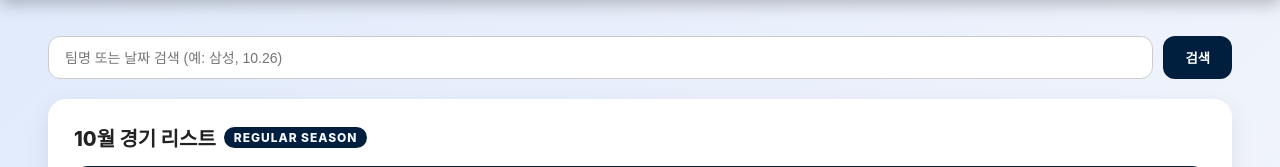
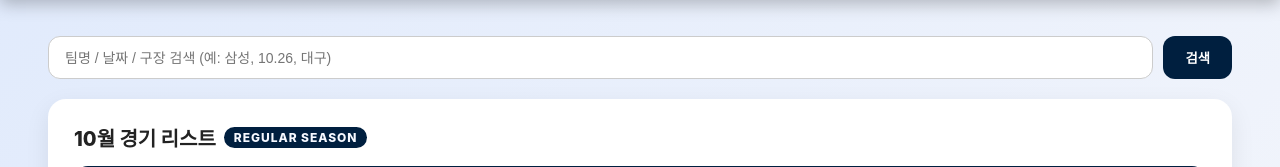
Before and after one commit to 202301657/db-baseball, a Flask app: page / in a window 1280 px wide. Shown: the part 117-284 px from the top of the page. Run offline with Flask 3, Linux system fonts and the light colour scheme; data comes from the database, SQL or seed files in the repository.

Commit message:
modify research filter

```diff
--- a/app.py
+++ b/app.py
@@ -19,7 +19,8 @@ def load_games_from_db(search=""):
             WHERE team1 LIKE ?
                OR team2 LIKE ?
                OR date LIKE ?
-        """, (f"%{search}%", f"%{search}%", f"%{search}%"))
+               OR stadium LIKE ?
+        """, (f"%{search}%", f"%{search}%", f"%{search}%", f"%{search}%"))
     else:
         cursor.execute("""
             SELECT id, date, time, team1, team2, gamecenter_url, stadium,
--- a/templates/index.html
+++ b/templates/index.html
@@ -201,7 +201,7 @@
             <input
                 type="text"
                 name="search"
-                placeholder="팀명 또는 날짜 검색 (예: 삼성, 10.26)"
+                placeholder="팀명 / 날짜 / 구장 검색 (예: 삼성, 10.26, 대구)"
                 value="{{ search }}"
             >
             <button type="submit">검색</button>
```
Also changed, not shown: readme.md.
